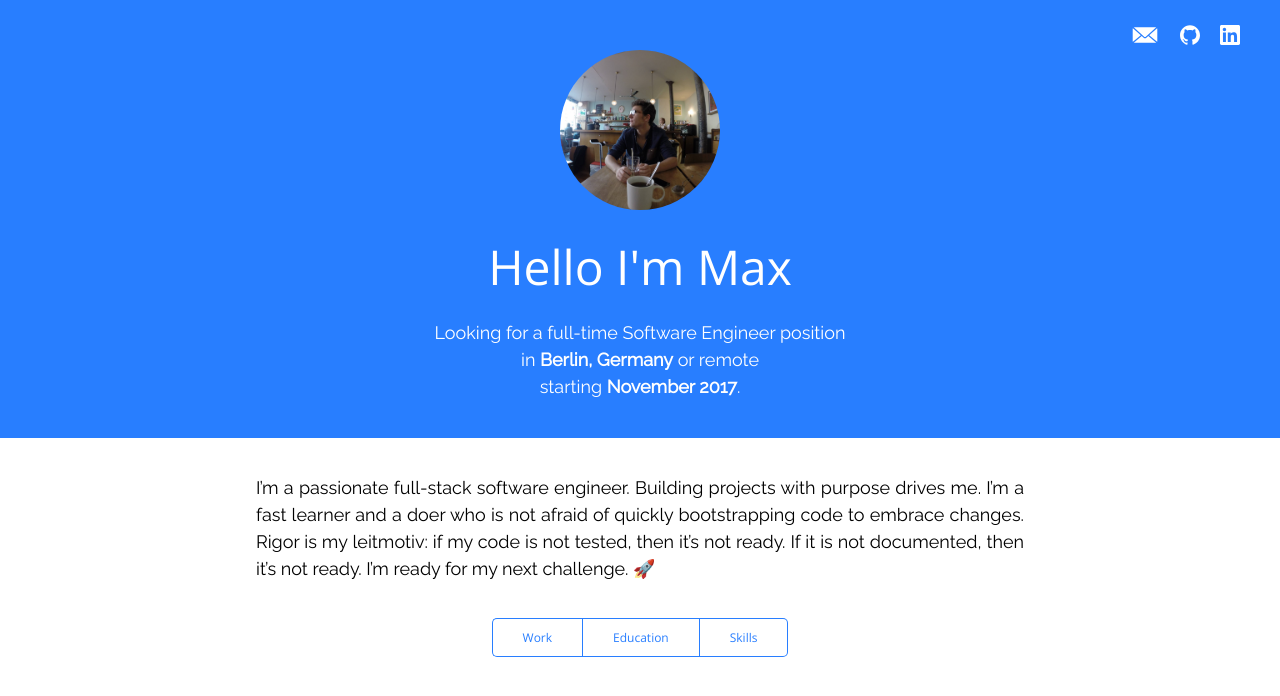
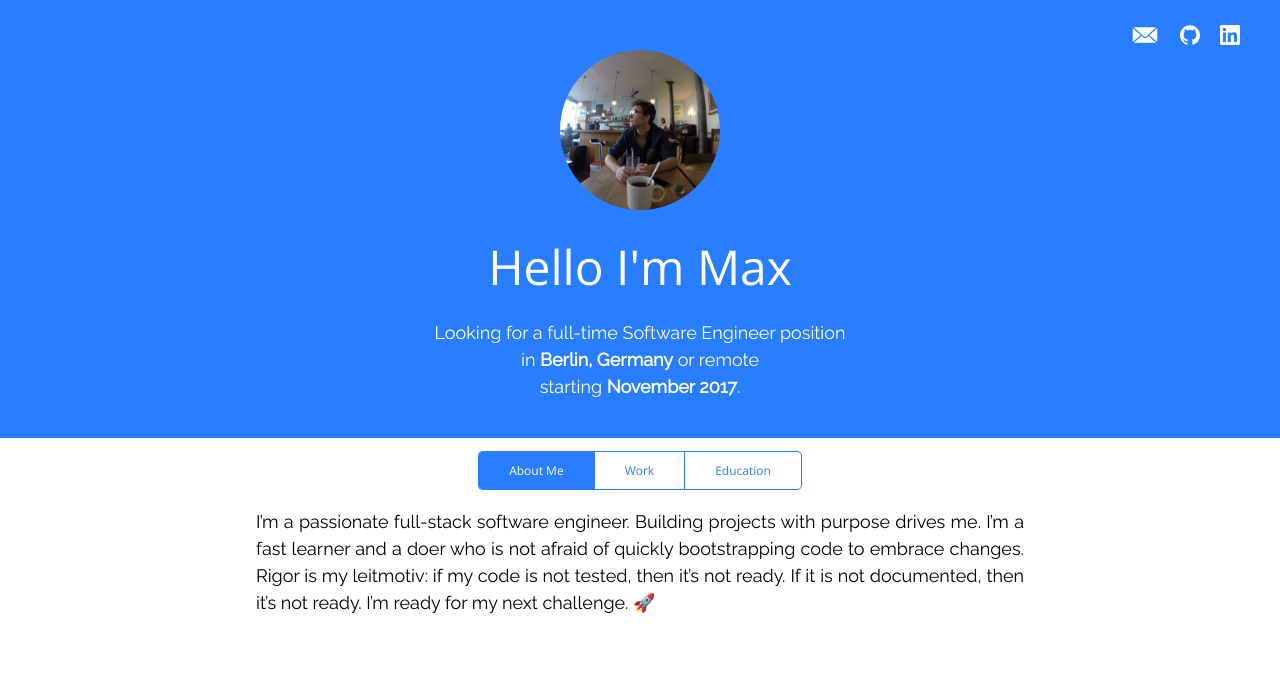
Before and after one commit to m-vdb/m-vdb.github.io, a React (Create React App) app: page / in a window 1280 px wide. Shown: the top 696 px of the page. Built offline with nearby package versions, Linux system fonts and the light colour scheme.

Commit message:
remove Skills tab and add intro in tabs

```diff
--- a/src/App.css
+++ b/src/App.css
@@ -97,12 +97,6 @@ h2 {
   width: 30px;
 }
 
-/* Intro */
-
-.intro {
-  margin: 2em 0;
-}
-
 /* Main content */
 
 .content {
--- a/src/App.js
+++ b/src/App.js
@@ -41,21 +41,23 @@ class App extends Component {
           </p>
         </div>
         <div className="content">
-          <p className="intro">
-            I’m a passionate full-stack software engineer.
-            Building projects with purpose drives me.
-            I’m a fast learner and a doer who is not afraid of quickly bootstrapping code to embrace changes.
-            Rigor is my leitmotiv: if my code is not tested, then it’s not ready.
-            If it is not documented, then it’s not ready.
-            I’m ready for my next challenge. 🚀
-          </p>
-          <Tabs defaultIndex={-1} selectedTabClassName="tab-link--selected">
+          <Tabs selectedTabClassName="tab-link--selected">
             <TabList className="tab-list">
+              <Tab className="tab-link">About Me</Tab>
               <Tab className="tab-link">Work</Tab>
               <Tab className="tab-link">Education</Tab>
-              <Tab className="tab-link">Skills</Tab>
             </TabList>
 
+            <TabPanel>
+              <p>
+                I’m a passionate full-stack software engineer.
+                Building projects with purpose drives me.
+                I’m a fast learner and a doer who is not afraid of quickly bootstrapping code to embrace changes.
+                Rigor is my leitmotiv: if my code is not tested, then it’s not ready.
+                If it is not documented, then it’s not ready.
+                I’m ready for my next challenge. 🚀
+              </p>
+            </TabPanel>
             <TabPanel>
               <section>
                 <h5>
@@ -118,9 +120,6 @@ class App extends Component {
                 <p><a href="https://www.telecom-paristech.fr/eng">Telecom ParisTech</a> - Sep. 2011 / Sep. 2012</p>
               </section>
             </TabPanel>
-            <TabPanel>
-              <p>skills content</p>
-            </TabPanel>
           </Tabs>
         </div>
       </div>
```
